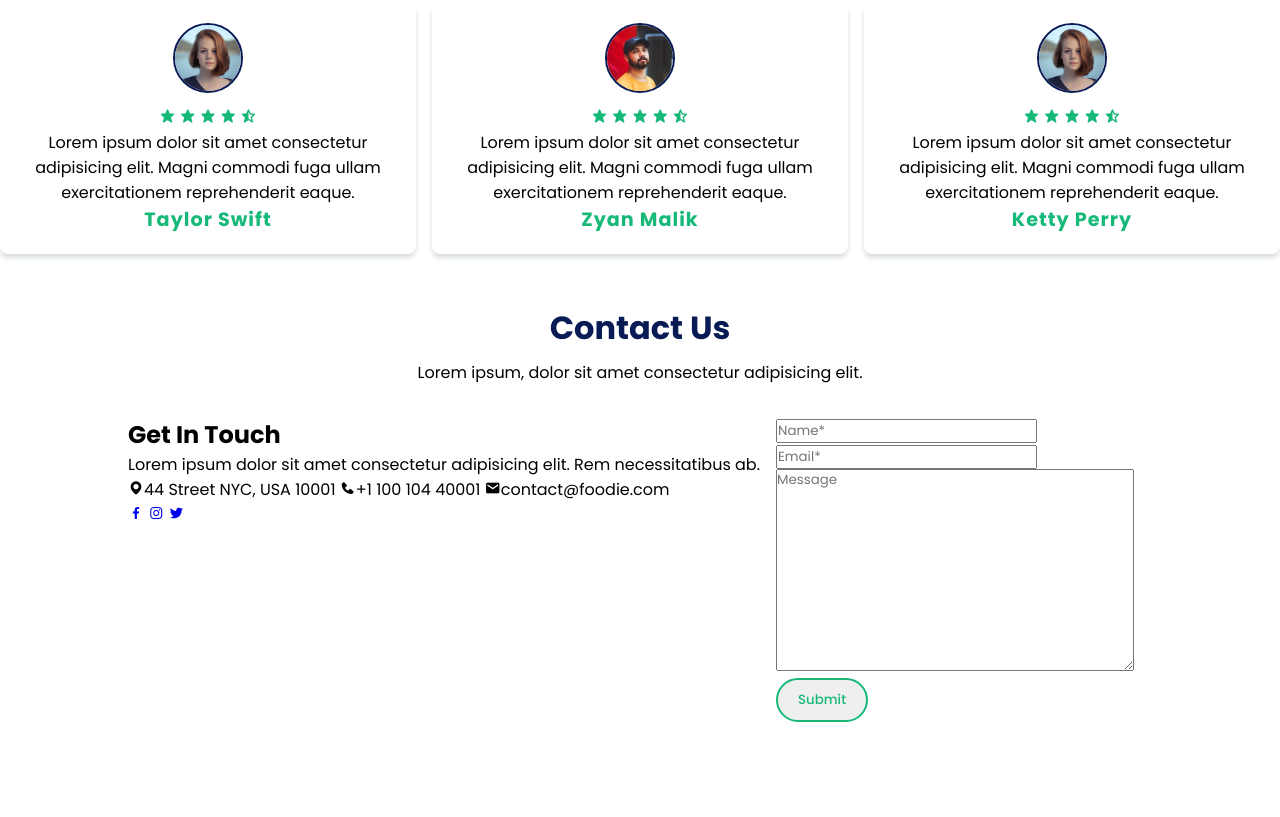
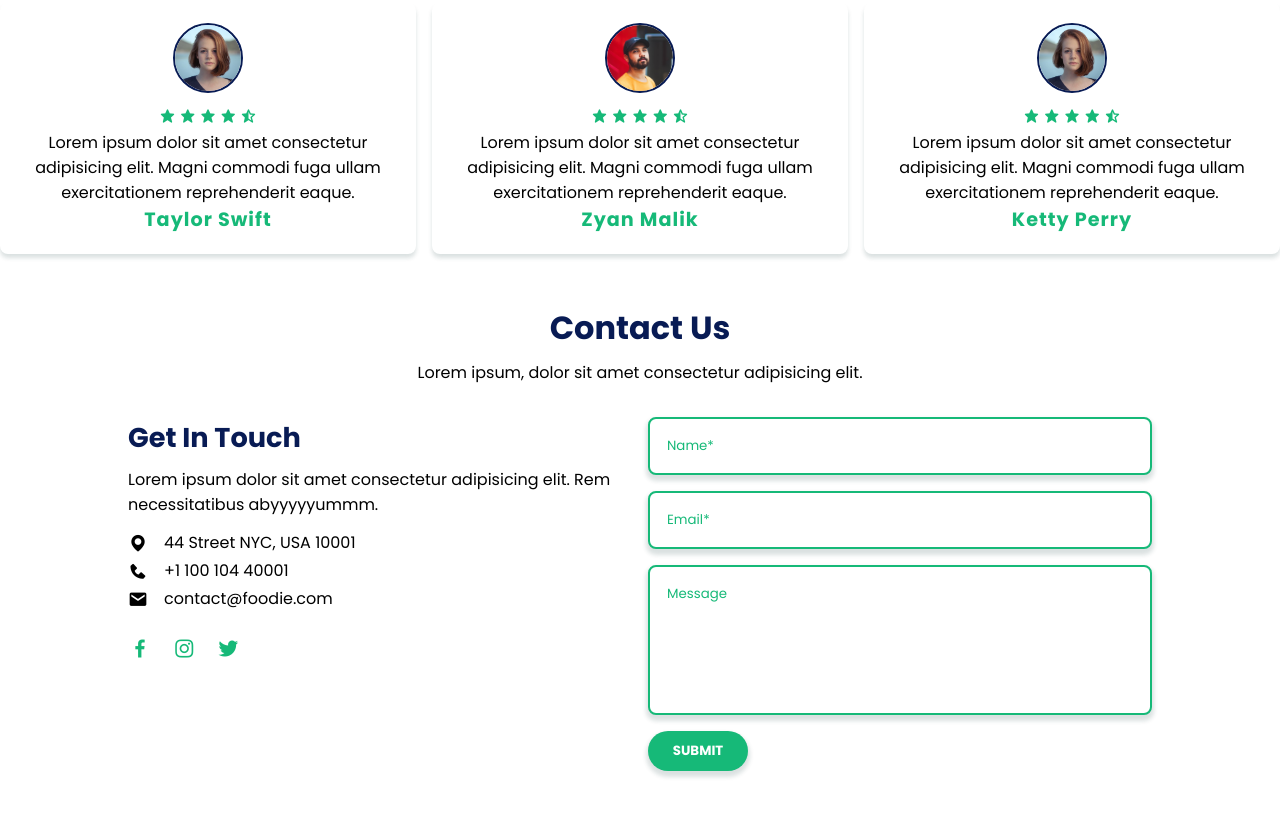
Before and after one commit to kelvinobuvie/Resturant-web-app, a plain HTML site: page index.html in a window 1280 px wide. Shown: the part 2414-3231 px from the top of the page. Before the commit the page ends 3186 px from the top, so only its background shows below. Drawn offline with nearby package versions, Linux system fonts and the light colour scheme.

Commit message:
added some stylying to the adress, contact form, social
also made changes to the div housing the adress class

```diff
--- a/index.html
+++ b/index.html
@@ -191,11 +191,11 @@
         <div class="contact-container">
             <div class="contact-info">
                 <h2>Get In Touch</h2>
-                <p>Lorem ipsum dolor sit amet consectetur adipisicing elit. Rem necessitatibus ab.</p>
+                <p>Lorem ipsum dolor sit amet consectetur adipisicing elit. Rem necessitatibus abyyyyyummm.</p>
                 <div class="adress">
-                    <i class='bx bxs-map'></i><span>44 Street NYC, USA 10001</span>
-                    <i class='bx bxs-phone'></i><span>+1 100 104 40001</span>
-                    <i class='bx bxs-envelope'></i><span>contact@foodie.com</span>
+                    <i class='bx bxs-map'><span>44 Street NYC, USA 10001</span></i>
+                    <i class='bx bxs-phone'><span>+1 100 104 40001</span></i>
+                    <i class='bx bxs-envelope'><span>contact@foodie.com</span></i>
                 </div>
                 <div class="social">
                     <a href="#"><i class='bx bxl-facebook'></i></a>
@@ -214,6 +214,7 @@
             </div>
         </div>
     </section>
+    <!-- copyright -->
 
     <script src="main.js"></script>
 </body>
--- a/stlyles.css
+++ b/stlyles.css
@@ -270,7 +270,7 @@ header.active .navbar a{
     gap: 1rem;
     margin-top: 2rem;
 }
-.container-info{
+.contact-info{
     flex: 1 1 20rem;
 }
 .contact-form{
@@ -278,3 +278,69 @@ header.active .navbar a{
     display: flex;
     justify-content: center;
 }
+.contact-info h2{
+    font-size: 1.7rem;
+    color: var(--secondary-color)
+}
+.contact-info p{
+    margin: 0.5rem 0 1rem;
+}
+.adress{
+    display: flex;
+    flex-direction: column;
+}
+.adress i{
+    display: flex;
+    align-items: center;
+    margin-bottom: 0.5rem;
+    font-size: 20px;
+}
+.adress span{
+    font-size: 1rem;
+    margin-left: 1rem;
+}
+.social{
+    margin-top: 1rem;
+}
+.social a{
+    font-size: 24px;
+    color: var(--main-color);
+    margin-right: 1rem;
+}
+.social a:hover{
+    color: var(--secondary-color);
+}
+.contact-form form{
+    width: 100%;
+    display: flex;
+    flex-direction: column;
+}
+form input,
+textarea{
+    width: 100%;
+    padding: 17px;
+    border-radius: 0.5rem;
+    outline: none;
+    margin-bottom: 1rem;
+    border: 2px solid var(--main-color);
+    box-shadow: 0 4px 4px 2px rgb(14 55 54 / 15%);
+}
+form input::placeholder,
+textarea::placeholder{
+    color: var(--main-color);
+}
+form textarea{
+    resize: none;
+    height: 150px;
+}
+form .btn{
+    max-width: 100px;
+    background: var(--main-color);
+    color: #fff;
+    text-transform: uppercase;
+    font-weight: bold;
+    border: none;
+}
+form .btn:hover{
+    background: var(--secondary-color);
+}
```
